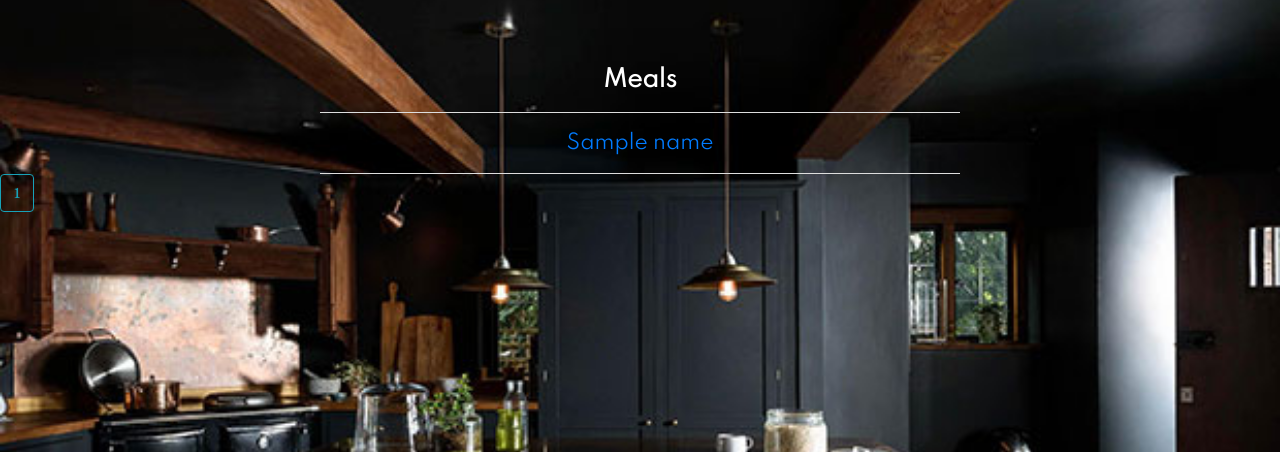
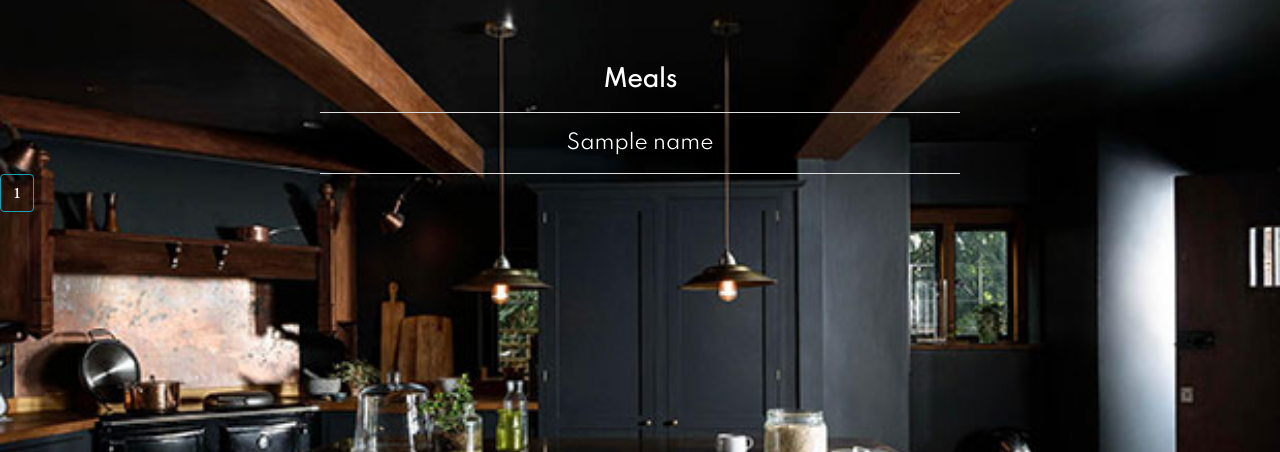
Before and after one commit to dorianbizgan/foodtogo, a Flask app: page /meals/ in a window 1280 px wide. Shown: the part 70-522 px from the top of the page. Run offline with Flask 3, Linux system fonts and the light colour scheme; tables that the repository leaves empty hold one stand-in row (values such as "Sample post"); parts of the project's set-up code (start-up, migrations or seed data) failed here and were passed over; some libraries are stand-ins or nearby versions.

Commit message:
made hyperlinks white

```diff
--- a/templates/meals.html
+++ b/templates/meals.html
@@ -12,6 +12,9 @@ body {
   background-repeat: no-repeat;
   background-attachment: fixed;
   background-size: cover;
+}
+a:link {
+  color: white;
 }
 </style>
 <nav class="navbar navbar-expand-lg navbar-dark bg-dark">
```
